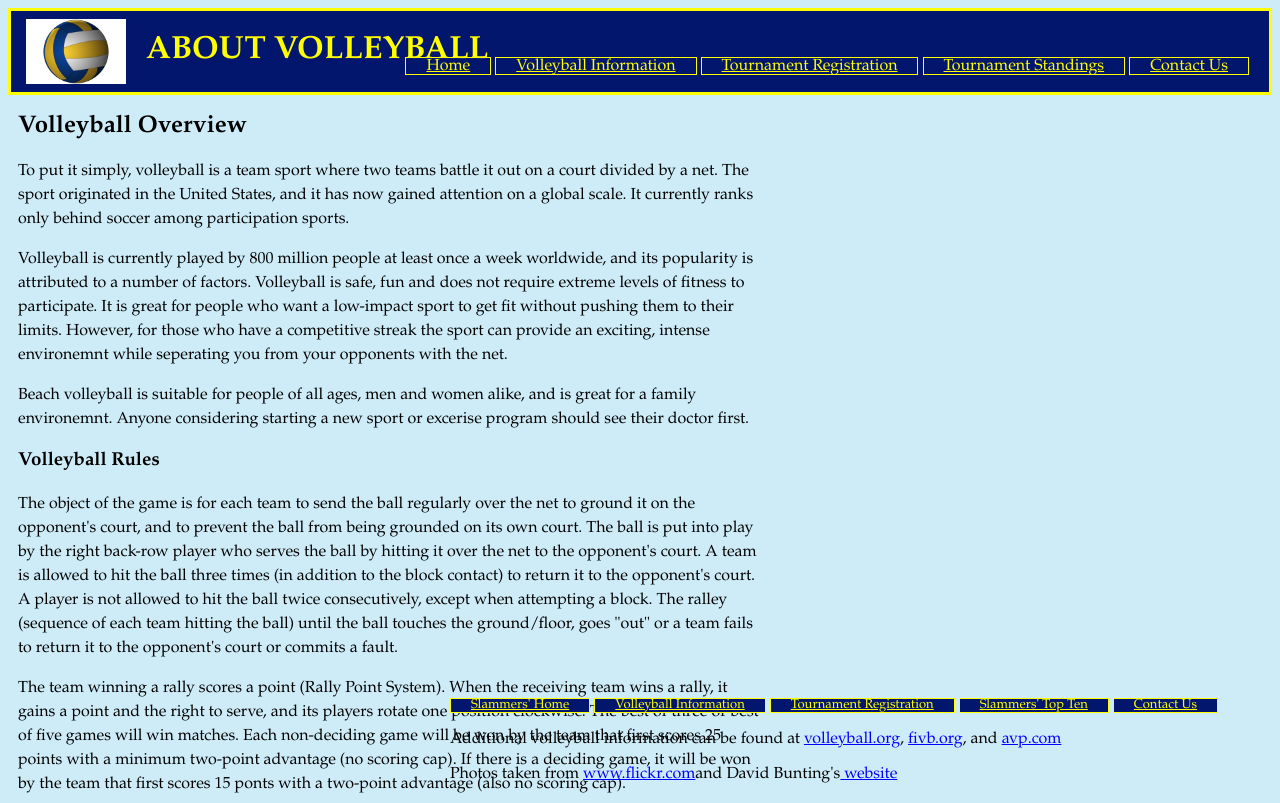
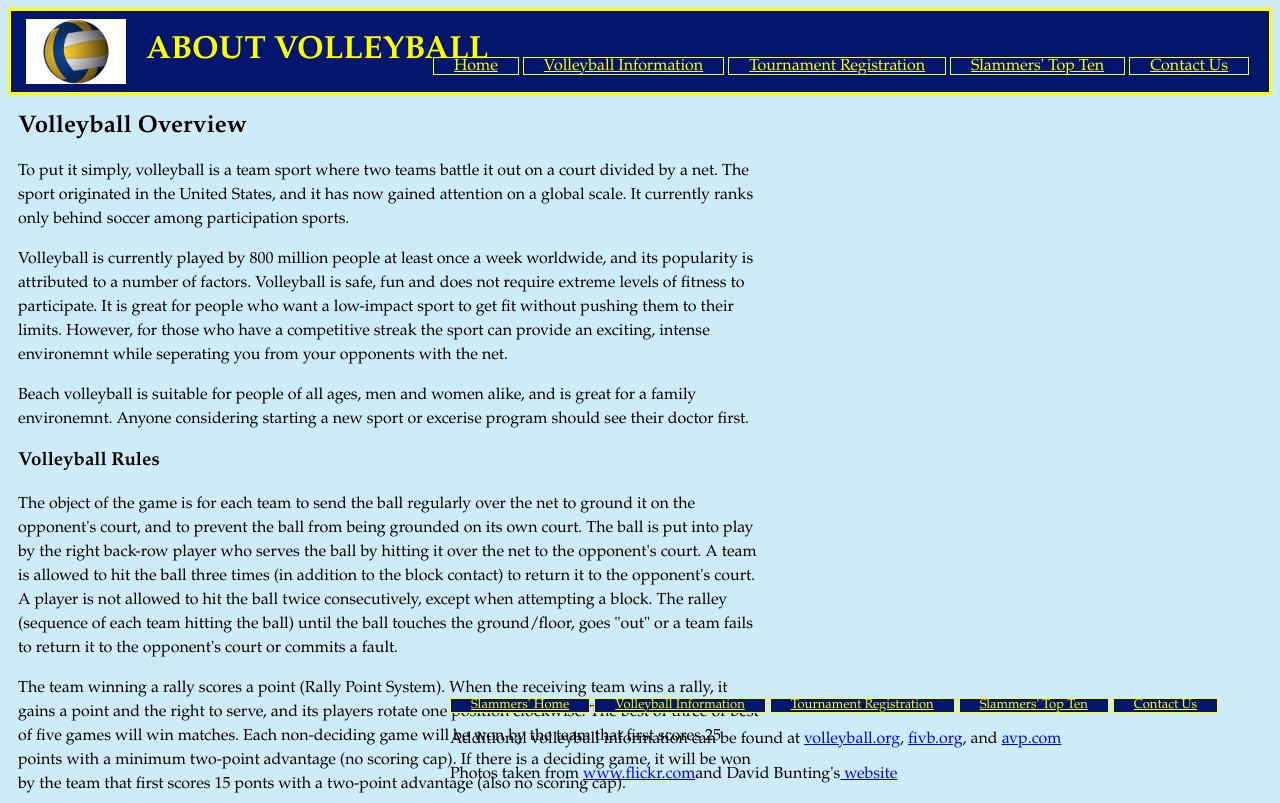
Before and after one commit to michaelfisher1/SlammersZone, a plain HTML site: page volleyballinfo.html in a window 1280 px wide. Shown: the top 803 px of the page. Drawn offline with Linux system fonts and the light colour scheme.

Commit message:
final commit; project complete

```diff
--- a/mainstyles.css
+++ b/mainstyles.css
@@ -127,6 +127,7 @@ header ul li {
 	padding-top: 15px;
 	color: blue;
 	padding-right:10px;
+	margin-right:50px;
 }
 
 welcome {
--- a/volleyballinfo.html
+++ b/volleyballinfo.html
@@ -12,7 +12,7 @@
   <li><a href="index.html">Home</a></li>
 	<li><a href="volleyballinfo.html">Volleyball Information</a></li>
 	<li><a href="registration.html">Tournament Registration</a></li>
-    <li><a href="standings.html">Tournament Standings</a></li>
+    <li><a href="standings.html">Slammers' Top Ten</a></li>
     <li><a href="contact.html">Contact Us</a></li>
 </ul>
 </header>
```
Also changed, not shown: thankyou.html (+1 -1 lines).
